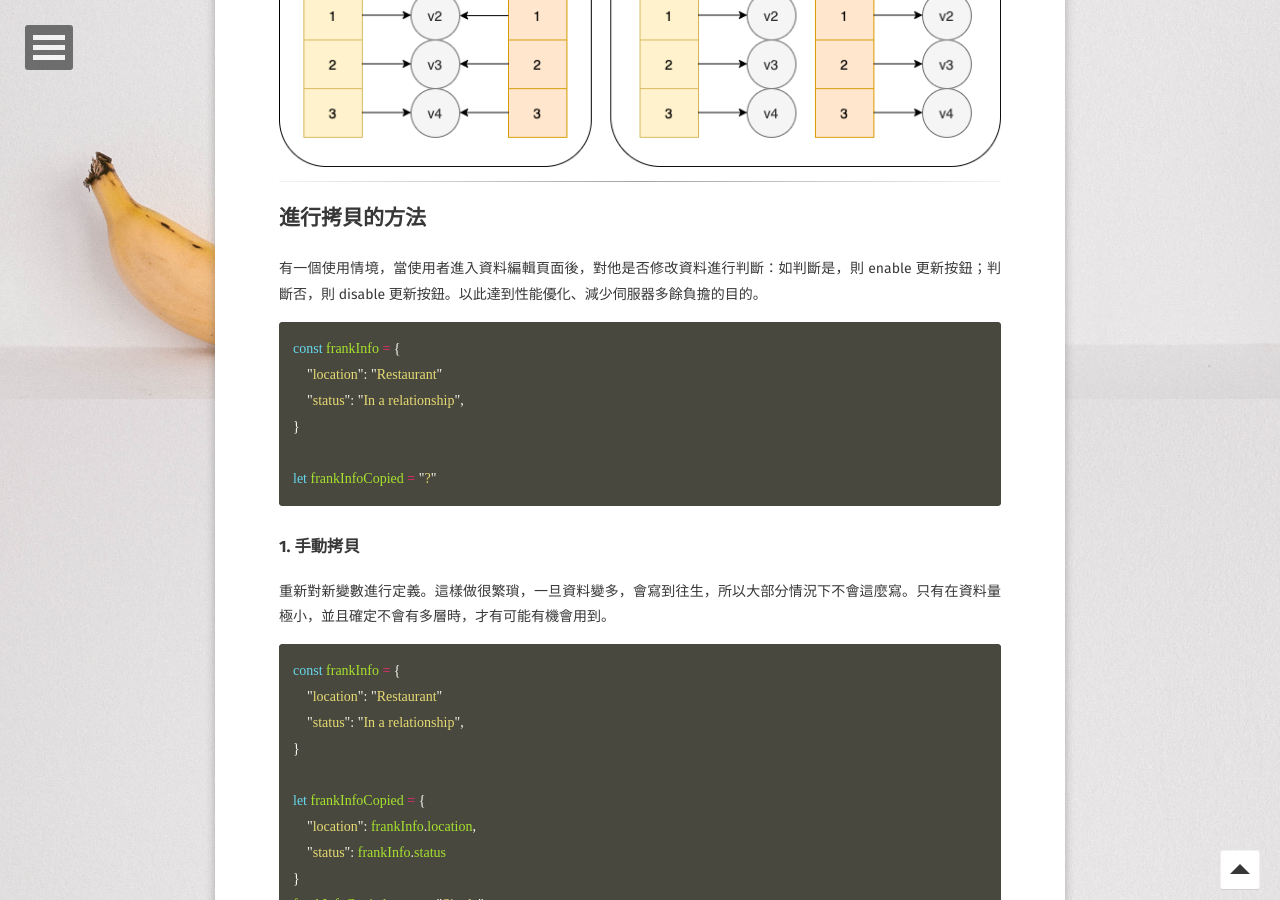
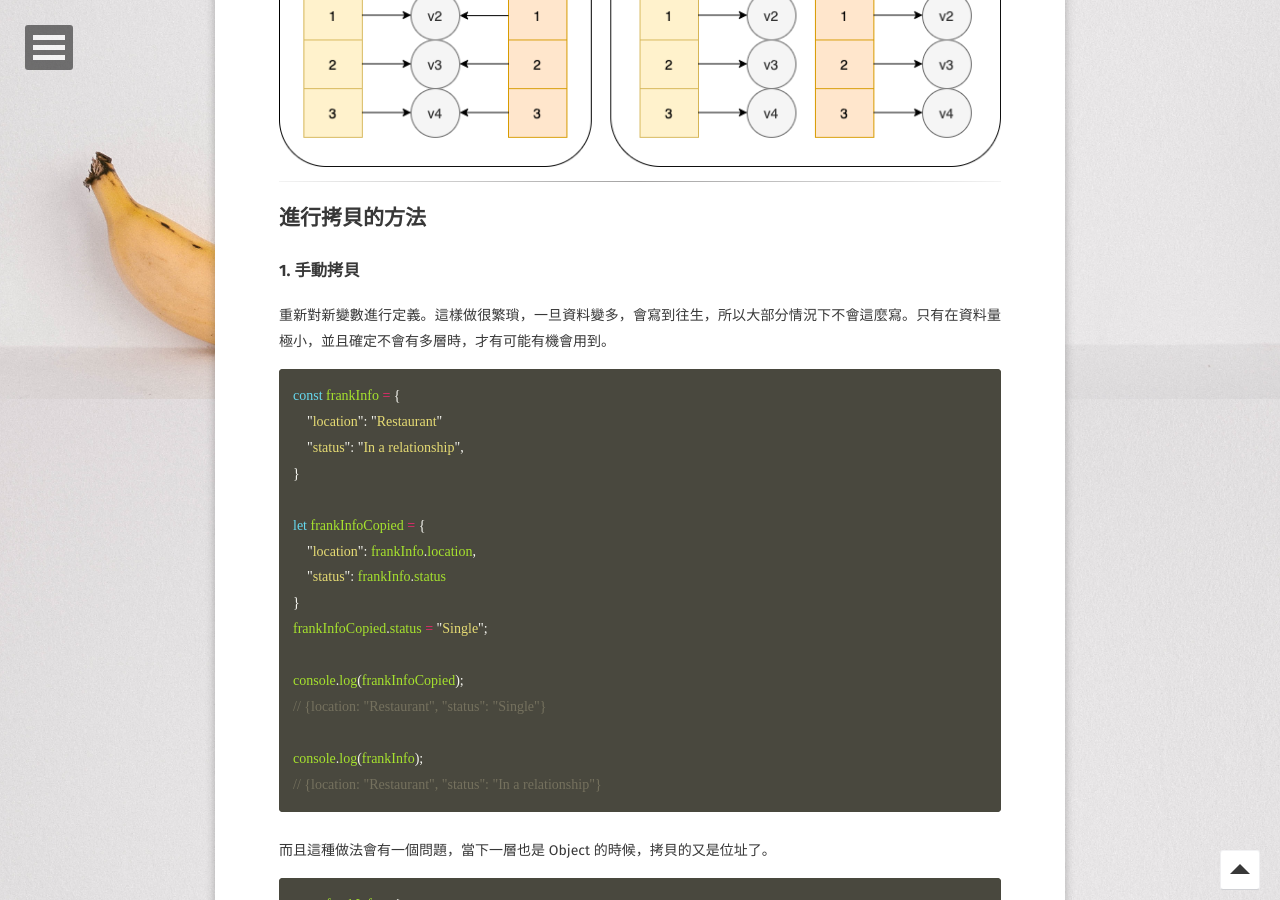
Before and after one commit to doreentseng/doreentseng.github.io, a Jekyll site: the page built from _posts/2020-12-26-shallow-copy-vs-deep-copy.md, in a window 1280 px wide and 900 px high, scrolled down 2301 px. Built offline with Jekyll 4.4.1, drawn with Linux system fonts in a browser that asks for light colours; some web fonts are replaced; comment, search, counter and statistics services are not loaded; some of the changed text lies outside the part shown.

Commit message:
Update old post

````diff
--- a/_posts/2020-12-26-shallow-copy-vs-deep-copy.md
+++ b/_posts/2020-12-26-shallow-copy-vs-deep-copy.md
@@ -88,17 +88,6 @@ console.log(frank.status); // Single
 ---
 
 ## 進行拷貝的方法
-
-有一個使用情境，當使用者進入資料編輯頁面後，對他是否修改資料進行判斷：如判斷是，則 enable 更新按鈕；判斷否，則 disable 更新按鈕。以此達到性能優化、減少伺服器多餘負擔的目的。
-
-```js
-const frankInfo = {
-    "location": "Restaurant"
-    "status": "In a relationship",
-}
-
-let frankInfoCopied = "?"
-```
 
 ### 1. 手動拷貝
 
````
Also changed, not shown: other parts of _posts/2020-12-26-shallow-copy-vs-deep-copy.md (+4 -0 lines).
